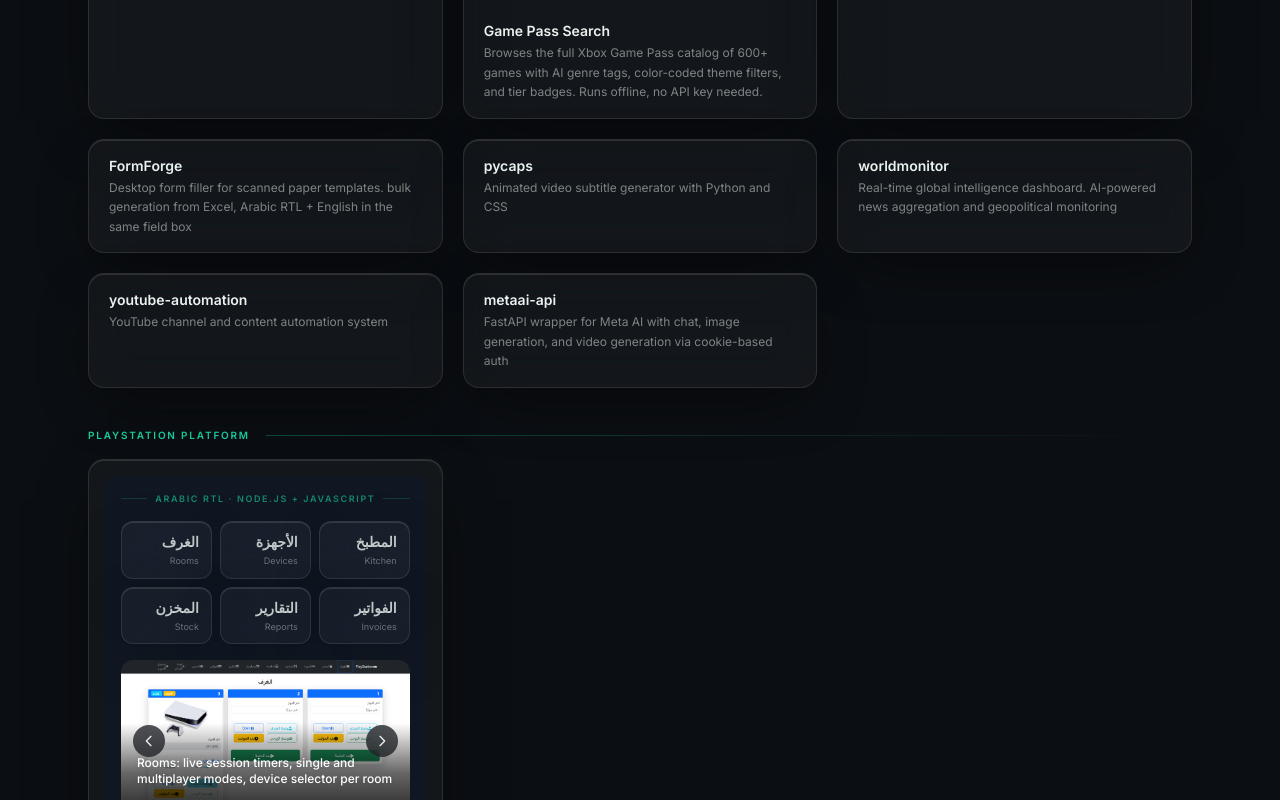
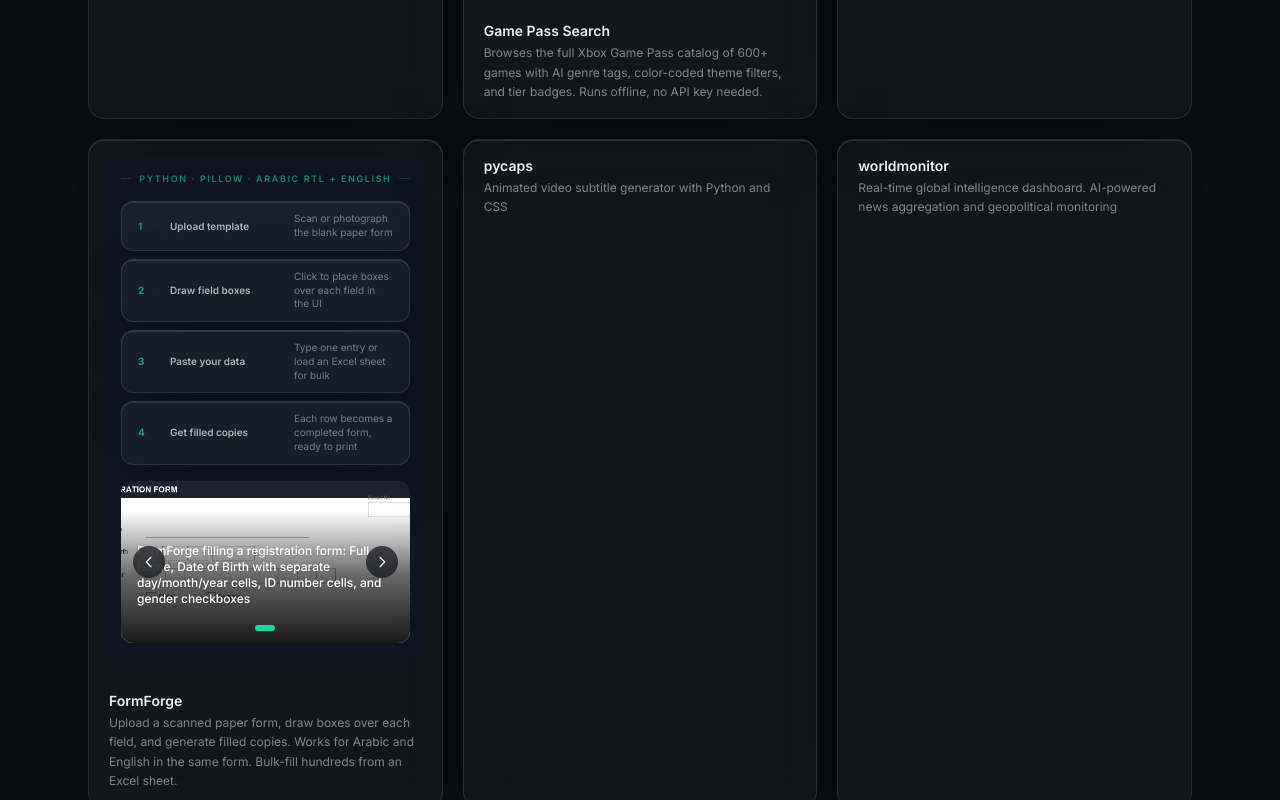
Before and after one commit to Autari-ai/autari-landing, a Next.js app: page /portfolio in a window 1280 px wide. Shown: the part 4960-5760 px from the top of the page. Built offline with nearby package versions, Linux system fonts and the light colour scheme.

Commit message:
feat(portfolio): FormForge card with real demo GIF and 4-step pipeline

```diff
--- a/src/app/portfolio/page.tsx
+++ b/src/app/portfolio/page.tsx
@@ -215,7 +215,7 @@
       { name: "Best-Fit Haircut Detection", desc: "Take a selfie, get ranked haircut suggestions. fine-tuned ViT face-shape classifier fused with MediaPipe facial geometry, full training pipeline, celebrity star-match database" },
       { name: "Game Pass Search", desc: "Browses the full Xbox Game Pass catalog of 600+ games with AI genre tags, color-coded theme filters, and tier badges. Runs offline, no API key needed.", customComponent: "gamepass-flow" },
       { name: "Gig Radar", desc: "Upwork job intelligence tool. OAuth2/GraphQL sync, editable rule-based scoring engine, React frontend with receipt-style score breakdown" },
-      { name: "FormForge", desc: "Desktop form filler for scanned paper templates. bulk generation from Excel, Arabic RTL + English in the same field box" },
+      { name: "FormForge", desc: "Upload a scanned paper form, draw boxes over each field, and generate filled copies. Works for Arabic and English in the same form. Bulk-fill hundreds from an Excel sheet.", customComponent: "formforge-flow" },
       { name: "pycaps", desc: "Animated video subtitle generator with Python and CSS" },
       { name: "worldmonitor", desc: "Real-time global intelligence dashboard. AI-powered news aggregation and geopolitical monitoring" },
       { name: "youtube-automation", desc: "YouTube channel and content automation system" },
@@ -476,6 +476,38 @@
       </div>
       {/* Screenshot carousel */}
       <Carousel images={XERO_SCREENSHOTS} />
+    </div>
+  );
+}
+
+const FORMFORGE_SCREENSHOTS = [
+  { src: "/media/portfolio/formforge/demo.gif", caption: "FormForge filling a registration form: Full Name, Date of Birth with separate day/month/year cells, ID number cells, and gender checkboxes" },
+];
+
+function FormForgeFlow() {
+  const steps = [
+    { label: "Upload template", flow: "Scan or photograph the blank paper form" },
+    { label: "Draw field boxes", flow: "Click to place boxes over each field in the UI" },
+    { label: "Paste your data", flow: "Type one entry or load an Excel sheet for bulk" },
+    { label: "Get filled copies", flow: "Each row becomes a completed form, ready to print" },
+  ];
+  return (
+    <div className="w-full bg-ink-800 rounded-xl p-4 flex flex-col gap-4">
+      <div className="flex items-center gap-2">
+        <div className="h-px flex-1 bg-spark/20" />
+        <span className="text-[9px] font-semibold uppercase tracking-[0.18em] text-spark/60">Python · Pillow · Arabic RTL + English</span>
+        <div className="h-px flex-1 bg-spark/20" />
+      </div>
+      <div className="flex flex-col gap-2">
+        {steps.map((s, i) => (
+          <div key={s.label} className="flex items-center gap-3 glass rounded-xl px-4 py-2.5">
+            <span className="shrink-0 text-[10px] font-bold text-spark/70 w-5">{i + 1}</span>
+            <span className="text-[10px] font-semibold text-fga/70 w-28 shrink-0">{s.label}</span>
+            <span className="text-[10px] text-fga/45 leading-snug flex-1">{s.flow}</span>
+          </div>
+        ))}
+      </div>
+      <Carousel images={FORMFORGE_SCREENSHOTS} />
     </div>
   );
 }
@@ -1087,6 +1119,9 @@
                         {"customComponent" in item && item.customComponent === "gamepass-flow" && (
                           <div className="p-4"><GamepassFlow /></div>
                         )}
+                        {"customComponent" in item && item.customComponent === "formforge-flow" && (
+                          <div className="p-4"><FormForgeFlow /></div>
+                        )}
                         {"images" in item && Array.isArray(item.images) && item.images.length > 0 && (
                           <Carousel images={item.images as { src: string; caption: string }[]} />
                         )}
```
Also changed, not shown: public/media/portfolio/formforge/demo.gif (added).
